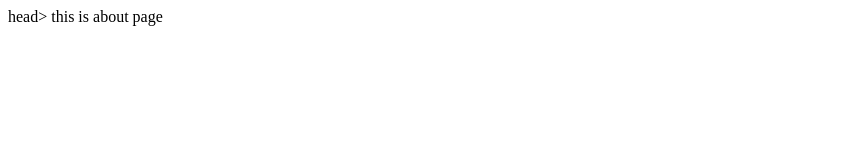
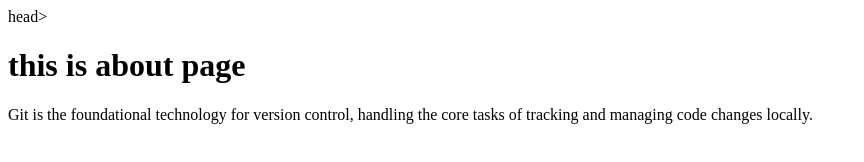
Before and after one commit to mayurilanjewar27/practice, a plain HTML site: page about.html in a window 1280 px wide. Shown: the whole page, without its empty margins (0-864 px from the left). Drawn offline with Linux system fonts and the light colour scheme.

Commit message:
add new webpage

```diff
--- a/about.html
+++ b/about.html
@@ -5,5 +5,10 @@
         <meta name="viewport" content="width=device-width,inital-scale=1.0">
         <title>Document</title>
     </head>
-    <body>this is about page</body>
+    <body>
+        <h1>this is about page</h1>
+        <p>Git is the foundational technology for version control,
+             handling the core tasks of tracking and managing code changes locally.</p>
+
+    </body>
 </html>
```
Also changed, not shown: index.html (+1 -0 lines).
